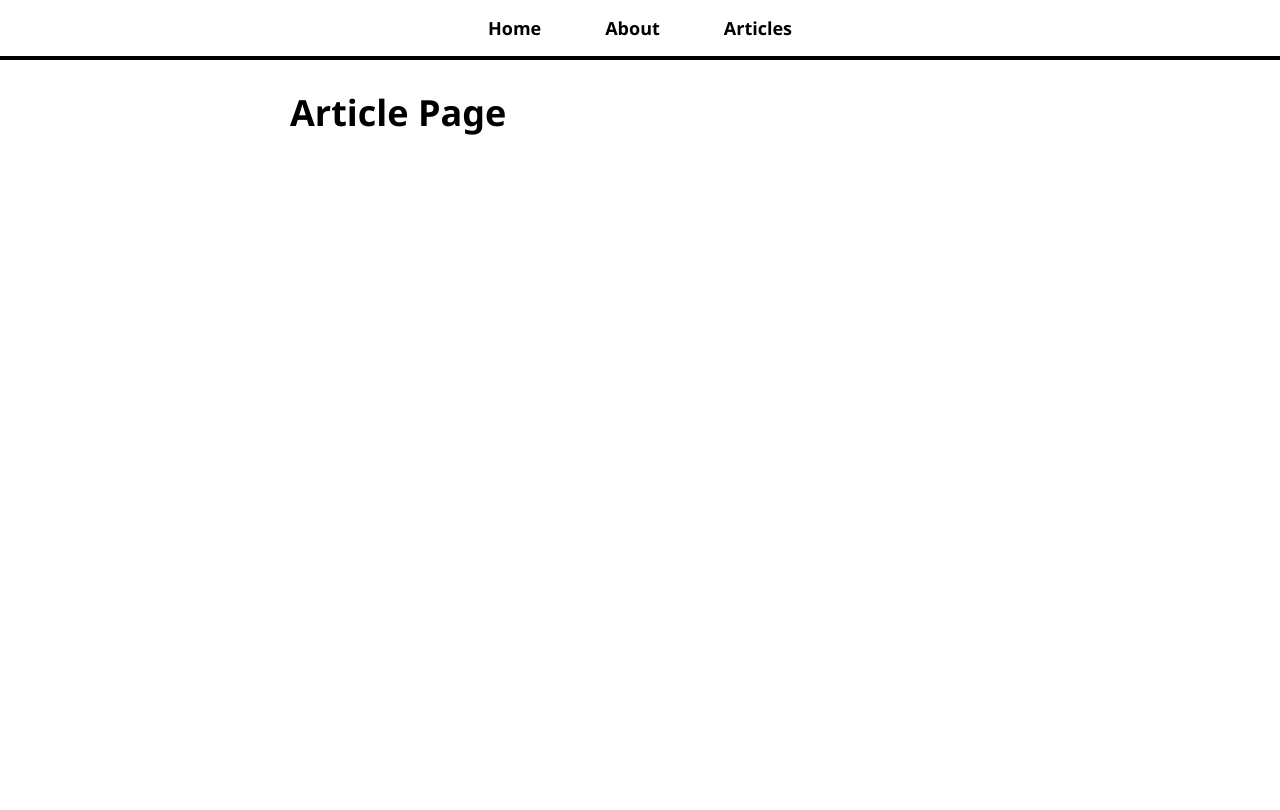
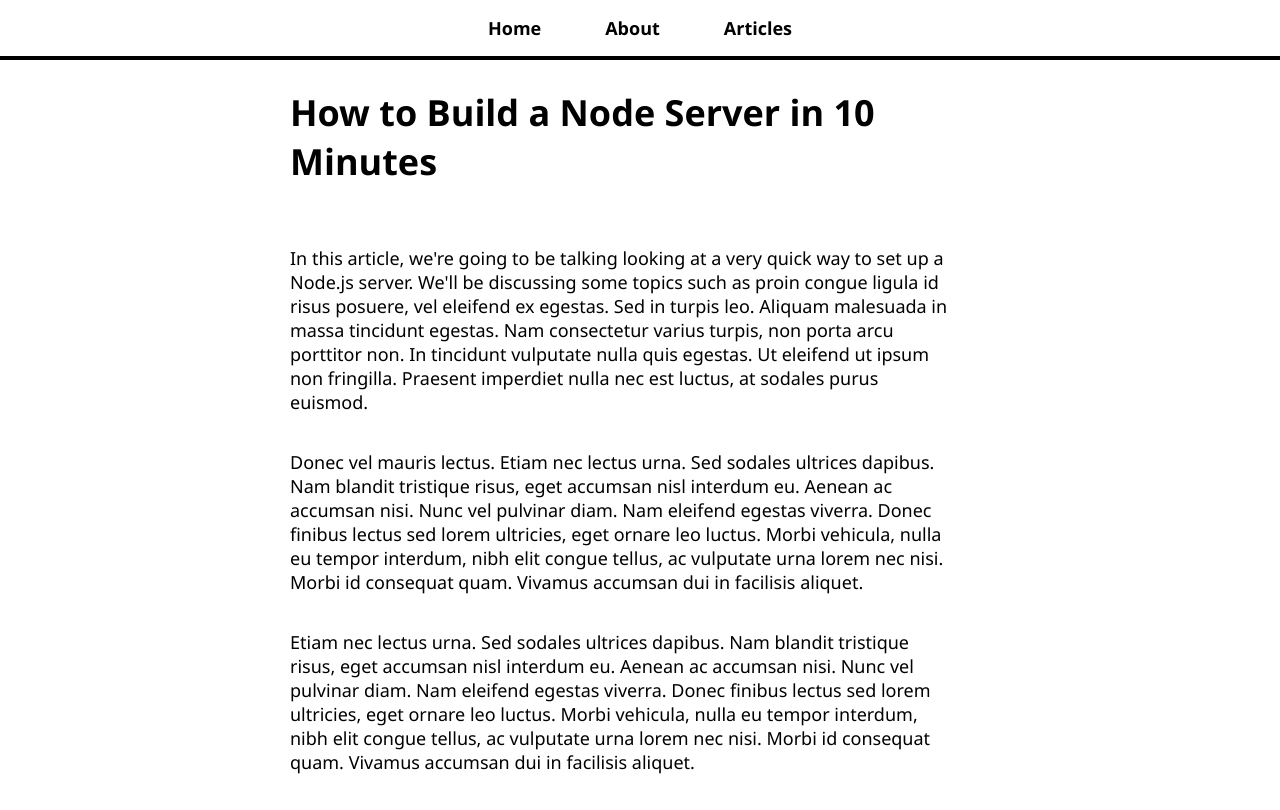
Before and after one commit to brandonmarczak/blog-demo, a React (Create React App) app: page /article/learn-node in a window 1280 px wide. Built offline with nearby package versions, Linux system fonts and the light colour scheme.

Commit message:
creating url parameters with react-router

```diff
--- a/src/App.js
+++ b/src/App.js
@@ -16,8 +16,8 @@
         <div id="page-body">
           <Route path="/" component={HomePage} exact />
           <Route path="/about" component={AboutPage} />
-          <Route path="/article" component={ArticlePage} />
           <Route path="/article-list" component={ArticleList} />
+          <Route path="/article/:name" component={ArticlePage} />
         </div>
       </div>
     </Router>
--- a/src/pages/ArticlePage.js
+++ b/src/pages/ArticlePage.js
@@ -1,12 +1,22 @@
 import React from "react";
+import articleContent from "./article-content";
 
-const ArticlePage = () => (
-  <>
-    <div>
-      <h1>Article Page</h1>
+const ArticlePage = ({ match }) => {
+  const name = match.params.name;
+  const article = articleContent.find((article) => article.name === name);
 
-    </div>
-  </>
-);
+  if (!article) return <h1>Article does not exist!</h1>;
+
+  return (
+    <>
+      <h1>{article.title}</h1>
+      <p>
+        {article.content.map((paragraph, key) => (
+          <p key={key}>{paragraph}</p>
+        ))}
+      </p>
+    </>
+  );
+};
 
 export default ArticlePage;
--- /dev/null
+++ b/src/pages/article-content.js
@@ -0,0 +1,77 @@
+const articles = [
+    {
+        name: 'learn-react',
+        title: 'The Fastest Way to Learn React',
+        content: [
+            `Welcome! Today we're going to be talking about the fastest way to
+            learn React. We'll be discussing some topics such as proin congue
+            ligula id risus posuere, vel eleifend ex egestas. Sed in turpis leo.
+            Aliquam malesuada in massa tincidunt egestas. Nam consectetur varius turpis,
+            non porta arcu porttitor non. In tincidunt vulputate nulla quis egestas. Ut
+            eleifend ut ipsum non fringilla. Praesent imperdiet nulla nec est luctus, at
+            sodales purus euismod.`,
+            `Donec vel mauris lectus. Etiam nec lectus urna. Sed sodales ultrices dapibus.
+            Nam blandit tristique risus, eget accumsan nisl interdum eu. Aenean ac accumsan
+            nisi. Nunc vel pulvinar diam. Nam eleifend egestas viverra. Donec finibus lectus
+            sed lorem ultricies, eget ornare leo luctus. Morbi vehicula, nulla eu tempor
+            interdum, nibh elit congue tellus, ac vulputate urna lorem nec nisi. Morbi id
+            consequat quam. Vivamus accumsan dui in facilisis aliquet.`,
+            `Etiam nec lectus urna. Sed sodales ultrices dapibus.
+            Nam blandit tristique risus, eget accumsan nisl interdum eu. Aenean ac accumsan
+            nisi. Nunc vel pulvinar diam. Nam eleifend egestas viverra. Donec finibus lectus
+            sed lorem ultricies, eget ornare leo luctus. Morbi vehicula, nulla eu tempor
+            interdum, nibh elit congue tellus, ac vulputate urna lorem nec nisi. Morbi id
+            consequat quam. Vivamus accumsan dui in facilisis aliquet.`,
+        ]
+    },    {
+        name: 'learn-node',
+        title: 'How to Build a Node Server in 10 Minutes',
+        content: [
+            `In this article, we're going to be talking looking at a very quick way
+            to set up a Node.js server. We'll be discussing some topics such as proin congue
+            ligula id risus posuere, vel eleifend ex egestas. Sed in turpis leo.
+            Aliquam malesuada in massa tincidunt egestas. Nam consectetur varius turpis,
+            non porta arcu porttitor non. In tincidunt vulputate nulla quis egestas. Ut
+            eleifend ut ipsum non fringilla. Praesent imperdiet nulla nec est luctus, at
+            sodales purus euismod.`,
+            `Donec vel mauris lectus. Etiam nec lectus urna. Sed sodales ultrices dapibus.
+            Nam blandit tristique risus, eget accumsan nisl interdum eu. Aenean ac accumsan
+            nisi. Nunc vel pulvinar diam. Nam eleifend egestas viverra. Donec finibus lectus
+            sed lorem ultricies, eget ornare leo luctus. Morbi vehicula, nulla eu tempor
+            interdum, nibh elit congue tellus, ac vulputate urna lorem nec nisi. Morbi id
+            consequat quam. Vivamus accumsan dui in facilisis aliquet.`,
+            `Etiam nec lectus urna. Sed sodales ultrices dapibus.
+            Nam blandit tristique risus, eget accumsan nisl interdum eu. Aenean ac accumsan
+            nisi. Nunc vel pulvinar diam. Nam eleifend egestas viverra. Donec finibus lectus
+            sed lorem ultricies, eget ornare leo luctus. Morbi vehicula, nulla eu tempor
+            interdum, nibh elit congue tellus, ac vulputate urna lorem nec nisi. Morbi id
+            consequat quam. Vivamus accumsan dui in facilisis aliquet.`,
+        ]
+    },     {
+        name: 'my-thoughts-on-resumes',
+        title: 'My Thoughts on Resumes',
+        content: [
+            `Today is the day I talk about something which scares most people: resumes.
+            In reality, I'm not sure why people have such a hard time with proin congue
+            ligula id risus posuere, vel eleifend ex egestas. Sed in turpis leo.
+            Aliquam malesuada in massa tincidunt egestas. Nam consectetur varius turpis,
+            non porta arcu porttitor non. In tincidunt vulputate nulla quis egestas. Ut
+            eleifend ut ipsum non fringilla. Praesent imperdiet nulla nec est luctus, at
+            sodales purus euismod.`,
+            `Donec vel mauris lectus. Etiam nec lectus urna. Sed sodales ultrices dapibus.
+            Nam blandit tristique risus, eget accumsan nisl interdum eu. Aenean ac accumsan
+            nisi. Nunc vel pulvinar diam. Nam eleifend egestas viverra. Donec finibus lectus
+            sed lorem ultricies, eget ornare leo luctus. Morbi vehicula, nulla eu tempor
+            interdum, nibh elit congue tellus, ac vulputate urna lorem nec nisi. Morbi id
+            consequat quam. Vivamus accumsan dui in facilisis aliquet.`,
+            `Etiam nec lectus urna. Sed sodales ultrices dapibus.
+            Nam blandit tristique risus, eget accumsan nisl interdum eu. Aenean ac accumsan
+            nisi. Nunc vel pulvinar diam. Nam eleifend egestas viverra. Donec finibus lectus
+            sed lorem ultricies, eget ornare leo luctus. Morbi vehicula, nulla eu tempor
+            interdum, nibh elit congue tellus, ac vulputate urna lorem nec nisi. Morbi id
+            consequat quam. Vivamus accumsan dui in facilisis aliquet.`,
+        ]
+    },
+];
+
+export default articles;
```
